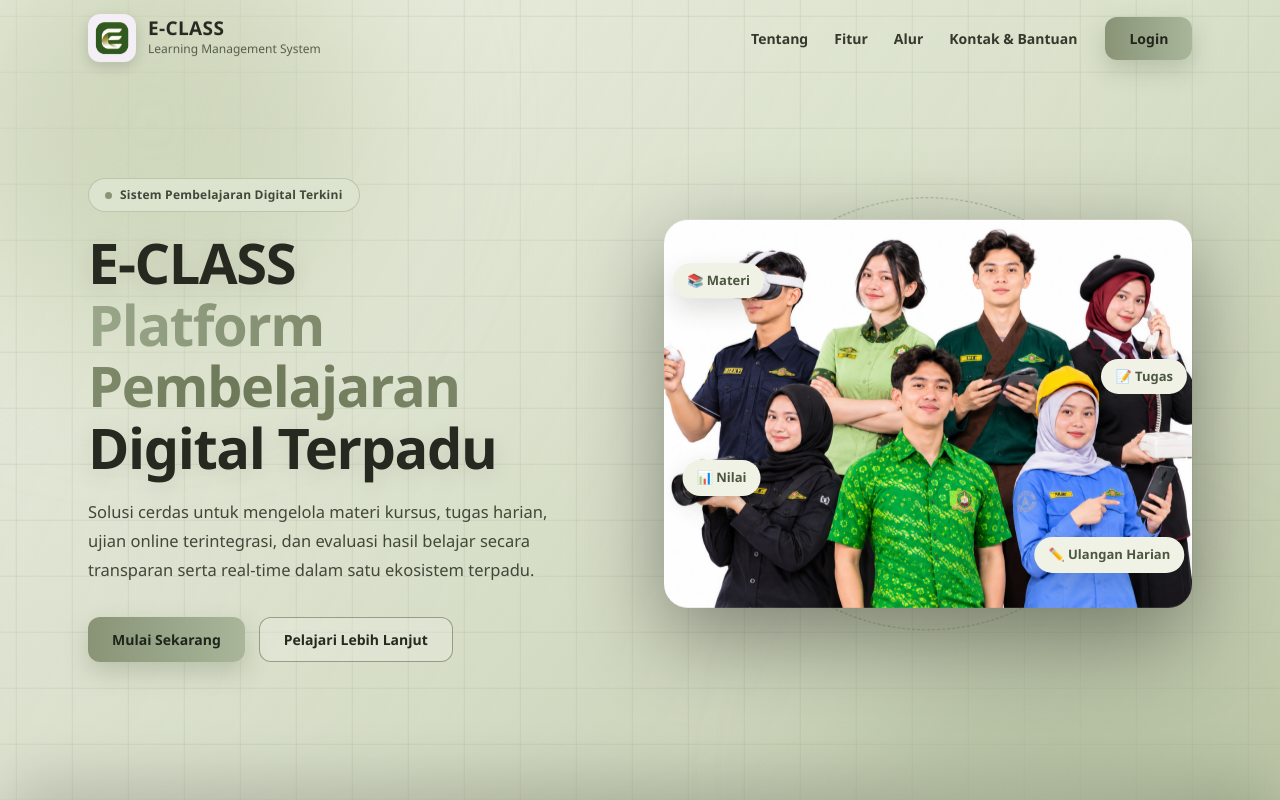
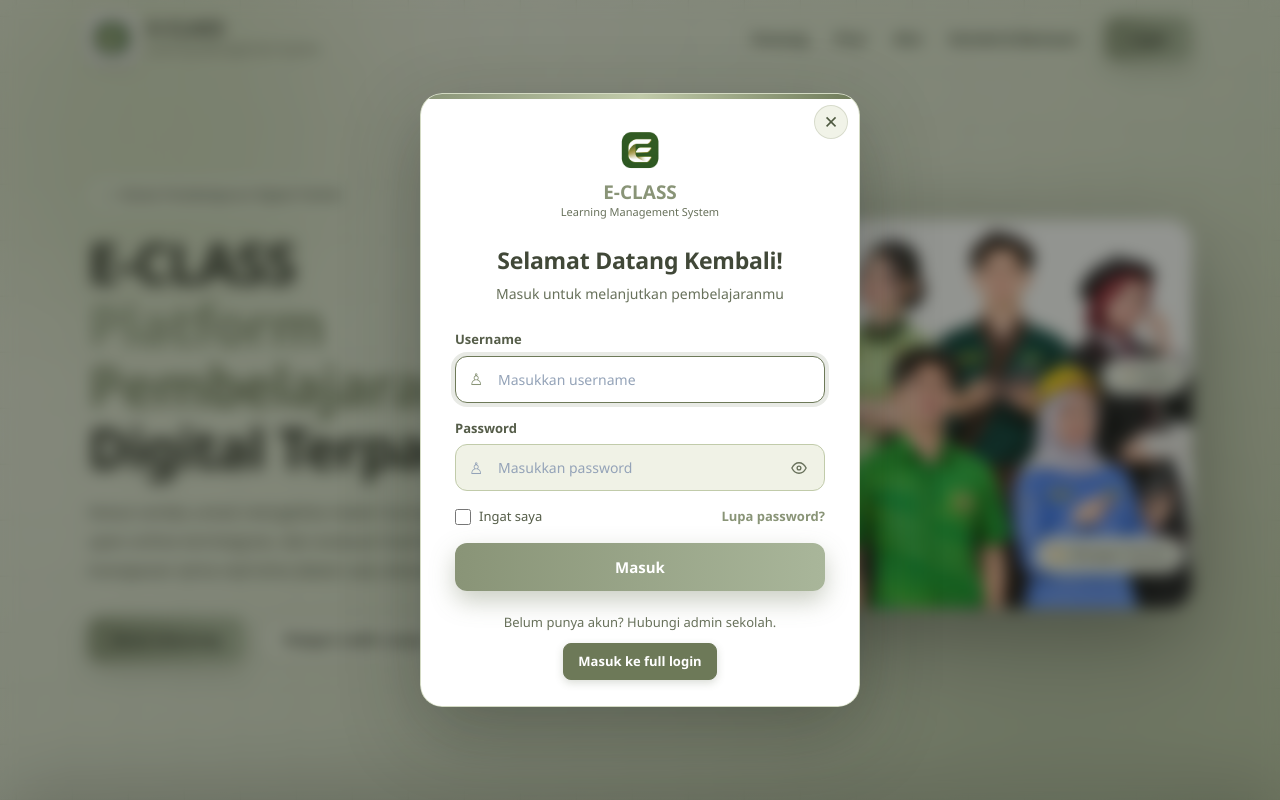
Before and after one commit to ajell0411/frontend-lms-erin, a Next.js app: page / in a window 1280 px wide. Both pictures are taken after a click on the button "Login". Shown: the top 800 px of the page. Built offline with nearby package versions, Linux system fonts and the light colour scheme.

Commit message:
Update LoginModal.tsx

```diff
--- /dev/null
+++ b/app/components/LoginModal.tsx
@@ -0,0 +1,110 @@
+"use client";
+
+import Image from "next/image";
+import Link from "next/link";
+import { useEffect, useRef, useState } from "react";
+import { useRouter } from "next/navigation";
+import { dashboardPath, loginRequest, saveSession } from "@/lib/api";
+import landing from "@/app/page.module.css";
+import login from "@/app/login/page.module.css";
+
+export default function LoginModal({ onClose }: { onClose: () => void }) {
+  const router = useRouter();
+  const usernameRef = useRef<HTMLInputElement>(null);
+  const [showPassword, setShowPassword] = useState(false);
+  const [username, setUsername] = useState("");
+  const [password, setPassword] = useState("");
+  const [remember, setRemember] = useState(false);
+  const [error, setError] = useState("");
+  const [loading, setLoading] = useState(false);
+
+  useEffect(() => {
+    const previousOverflow = document.body.style.overflow;
+    const previousFocus = document.activeElement instanceof HTMLElement ? document.activeElement : null;
+    document.body.style.overflow = "hidden";
+    usernameRef.current?.focus();
+    const onKeyDown = (event: KeyboardEvent) => {
+      if (event.key === "Escape") onClose();
+    };
+    window.addEventListener("keydown", onKeyDown);
+    return () => {
+      document.body.style.overflow = previousOverflow;
+      window.removeEventListener("keydown", onKeyDown);
+      previousFocus?.focus();
+    };
+  }, [onClose]);
+
+  async function handleSubmit(event: React.FormEvent<HTMLFormElement>) {
+    event.preventDefault();
+    setError("");
+    if (!username.trim() || !password) {
+      setError("Username dan password wajib diisi");
+      return;
+    }
+    setLoading(true);
+    try {
+      const result = await loginRequest(username.trim(), password);
+      if (!result.success || !result.token || !result.data) {
+        setError(result.message || "Login gagal");
+        return;
+      }
+      saveSession(result.token, result.data, remember);
+      router.push(dashboardPath(result.data.role));
+    } catch {
+      setError("Terjadi kesalahan, coba lagi");
+    } finally {
+      setLoading(false);
+    }
+  }
+
+  return (
+    <div className={landing.loginBackdrop} onMouseDown={(event) => { if (event.target === event.currentTarget) onClose(); }}>
+      <section className={landing.loginModal} role="dialog" aria-modal="true" aria-labelledby="popup-login-title">
+        <button type="button" className={landing.loginClose} onClick={onClose} aria-label="Tutup login">×</button>
+        <div className={landing.loginModalCard}>
+          <div className={login.logoColumn}>
+            <Image src="/lo.png" alt="Logo E-CLASS" width={48} height={48} className={login.logoImg} />
+            <p className={login.logoName}>E-CLASS</p>
+            <p className={login.logoSub}>Learning Management System</p>
+          </div>
+          <h1 id="popup-login-title" className={login.title}>Selamat Datang Kembali!</h1>
+          <p className={login.subtitle}>Masuk untuk melanjutkan pembelajaranmu</p>
+          <form className={login.form} onSubmit={handleSubmit}>
+            <div className={login.field}>
+              <label htmlFor="popup-username" className={login.label}>Username</label>
+              <div className={login.inputWrap}>
+                <span className={login.inputIcon} aria-hidden="true">♙</span>
+                <input ref={usernameRef} id="popup-username" name="username" type="text" placeholder="Masukkan username" className={login.input} value={username} onChange={(event) => setUsername(event.target.value)} autoComplete="username" required />
+              </div>
+            </div>
+            <div className={login.field}>
+              <label htmlFor="popup-password" className={login.label}>Password</label>
+              <div className={login.inputWrap}>
+                <span className={login.inputIcon} aria-hidden="true">♙</span>
+                <input id="popup-password" name="password" type={showPassword ? "text" : "password"} placeholder="Masukkan password" className={`${login.input} ${login.inputPassword}`} value={password} onChange={(event) => setPassword(event.target.value)} autoComplete="current-password" required />
+                <button type="button" className={login.togglePassword} onClick={() => setShowPassword((value) => !value)} aria-label={showPassword ? "Sembunyikan password" : "Tampilkan password"} aria-pressed={showPassword}>
+                  <svg viewBox="0 0 24 24" aria-hidden="true"><path d="M2.5 12s3.5-7 9.5-7 9.5 7 9.5 7-3.5 7-9.5 7-9.5-7-9.5-7Z"/><circle cx="12" cy="12" r="2.5"/></svg>
+                </button>
+              </div>
+            </div>
+            {error && <p className={login.errorText} role="alert">{error}</p>}
+            <div className={login.optionsRow}>
+              <label className={login.checkboxLabel}>
+                <input type="checkbox" className={login.checkbox} checked={remember} onChange={(event) => setRemember(event.target.checked)} />
+                Ingat saya
+              </label>
+              <Link href="/login" className={login.forgotLink}>Lupa password?</Link>
+            </div>
+            <button type="submit" className={login.submitBtn} disabled={loading}>
+              {loading ? <><span className={login.spinner} />Memproses...</> : "Masuk"}
+            </button>
+          </form>
+          <p className={login.registerText}>
+            Belum punya akun? Hubungi admin sekolah.{" "}
+            <Link href="/login" className={`${login.registerLink} ${landing.fullLoginLink}`}>Masuk ke full login</Link>
+          </p>
+        </div>
+      </section>
+    </div>
+  );
+}
```
